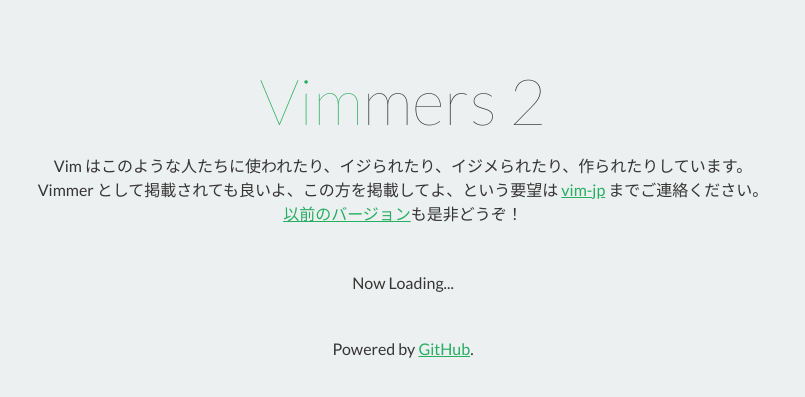
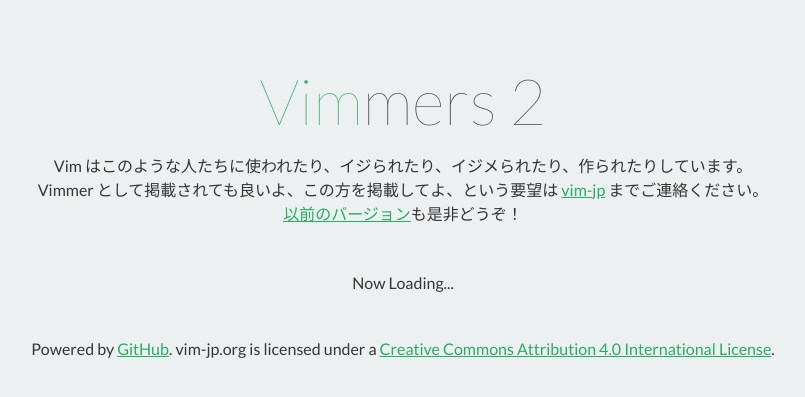
Before and after one commit to vim-jp/vim-jp.github.io, a Jekyll site: the page built from vimmers2/index.html, in a window 1280 px wide. Shown: the top 397 px of the page, without its empty margins (237-1042 px from the left). Built offline with Jekyll 4.4.1, drawn with Linux system fonts in a browser that asks for light colours.

Commit message:
Use footer.html

```diff
--- /dev/null
+++ b/_includes/footer.html
@@ -0,0 +1,3 @@
+<footer id="footer">
+  <p>Powered by <a href="https://github.com/">GitHub</a>. vim-jp.org is licensed under a <a rel="license" href="http://creativecommons.org/licenses/by/4.0/">Creative Commons Attribution 4.0 International License</a>.
+</footer>
--- a/_layouts/default.html
+++ b/_layouts/default.html
@@ -127,9 +127,7 @@
 		</div>
 
 		<br class="clear" />
-		<div id="footer">
-			<p>Powered by <a href="https://github.com/">github</a>. vim-jp.org is licensed under a <a rel="license" href="http://creativecommons.org/licenses/by/4.0/">Creative Commons Attribution 4.0 International License</a>.
-		</div>
+		{% include footer.html %}
 	</div>
 
 	{% include google-analytics.html %}
--- a/_layouts/vimmers.html
+++ b/_layouts/vimmers.html
@@ -39,8 +39,6 @@
 			</div>
 		</div>
 		<br class="clear" />
-		<div id="footer">
-			<p>Powered by <a href="https://github.com/">github</a>. vim-jp.org is licensed under a <a rel="license" href="http://creativecommons.org/licenses/by/4.0/">Creative Commons Attribution 4.0 International License</a>.
-		</div>
+		{% include footer.html %}
 	</div>
 </body>
--- a/vimmers2/index.html
+++ b/vimmers2/index.html
@@ -15,6 +15,4 @@
   </div>
 </main>
 
-<footer>
-  <p>Powered by <a href="http://github.com/">GitHub</a>.</p>
-</footer>
+{% include footer.html %}
```
